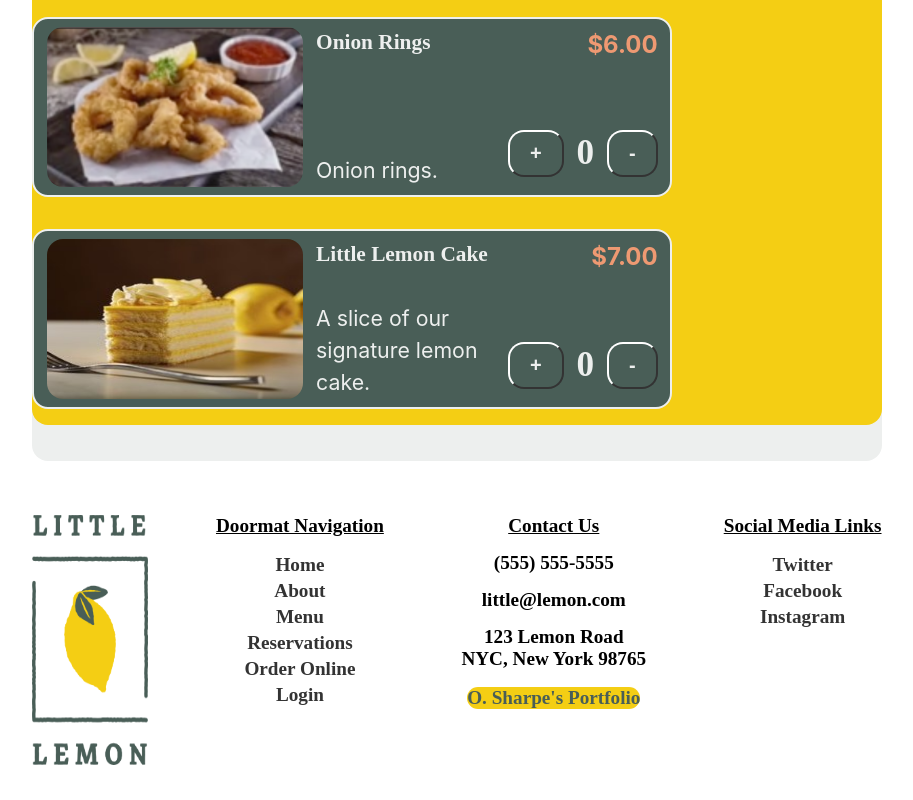
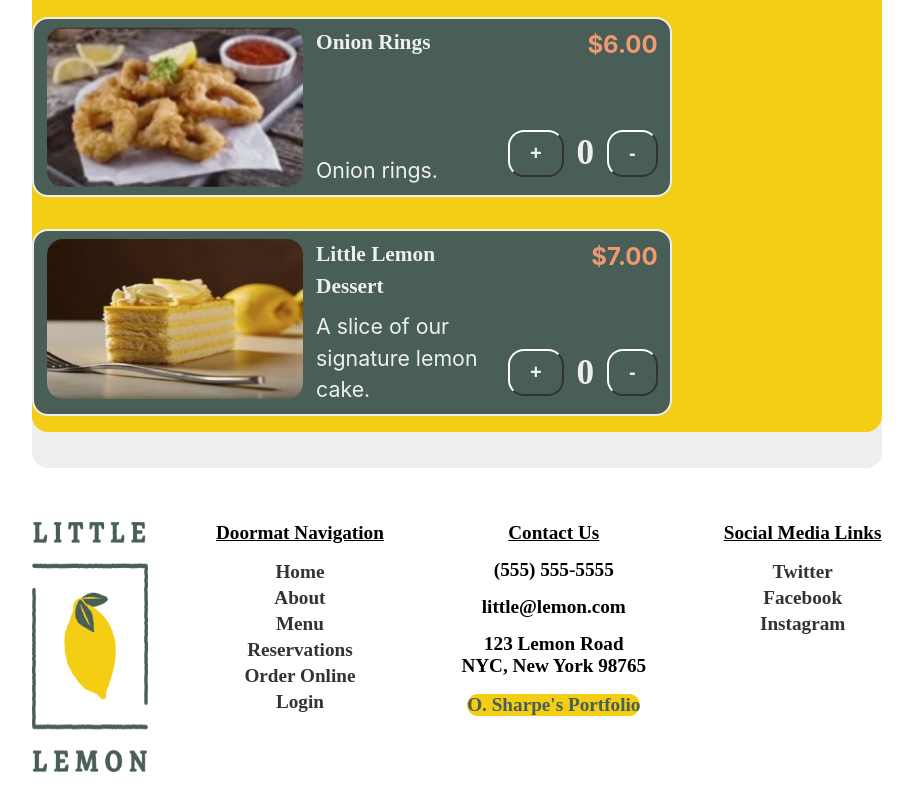
Before and after one commit to OSharpe001/little-lemon, a React (Create React App) app: page /order in a window 1280 px wide. Shown: the part 2455-3255 px from the top of the page, without its empty margins (183-1096 px from the left). Built offline with nearby package versions, Linux system fonts and the light colour scheme.

Commit message:
changed delivery items info and specials prices

```diff
--- a/src/components/Specials.js
+++ b/src/components/Specials.js
@@ -15,7 +15,7 @@ export default function Specials() {
                         />
                     <div className="name-price">
                         <h4>Greek Salad</h4>
-                        <p className="price">$12.99</p>
+                        <p className="price">$8.00</p>
                     </div>
                     <div className="specials-text">
                         <p className="specials-text-p">The famous greek salad of crispy lettuce, peppers, olives and our New York style feta cheese garnished with crunchy garlic and rosemary croutons.</p>
@@ -36,7 +36,7 @@ export default function Specials() {
                         />
                     <div className="name-price">
                         <h4>Bruchetta</h4>
-                        <p className="price">$5.99</p>
+                        <p className="price">$5.00</p>
                     </div>
                     <div className="specials-text">
                         <p className="specials-text-p">Our Bruschetta is made from grilled bread that has been smeared with garlic and seasoned with salt and olive oil.</p>
@@ -57,7 +57,7 @@ export default function Specials() {
                         />
                     <div className="name-price">
                         <h4>Lemon Dessert</h4>
-                        <p className="price">$5.00</p>
+                        <p className="price">$7.00</p>
                     </div>
                     <div className="specials-text">
                         <p className="specials-text-p">This comes straight from grandma's recipe book, every last ingredient has been sourced and is as authentic as can be imagined.</p>
--- a/src/components/deliveryItems.js
+++ b/src/components/deliveryItems.js
@@ -123,7 +123,7 @@ export const Menu = [
         price:6.00
     },
     {
-        name:"Little Lemon Cake",
+        name:"Little Lemon Dessert",
         image:<img
                 className="item-image"
                 src={lemon_dessert}
```
